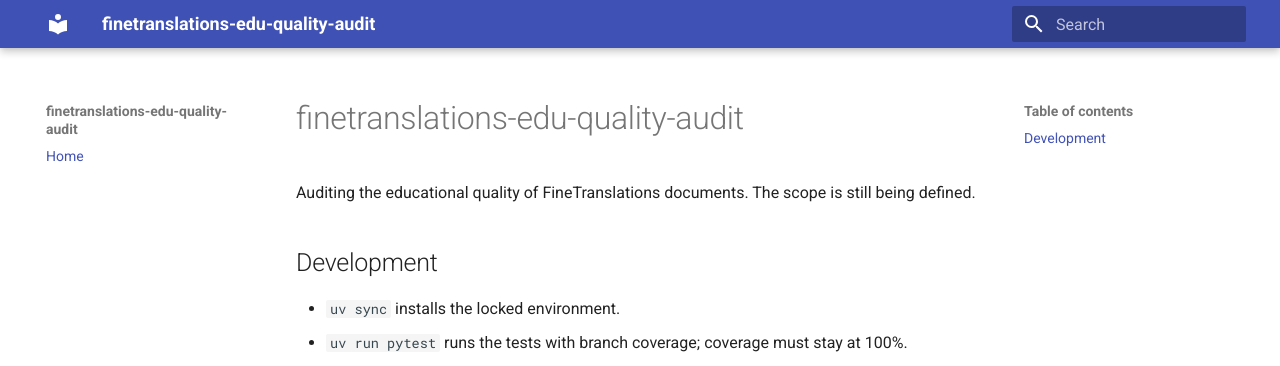
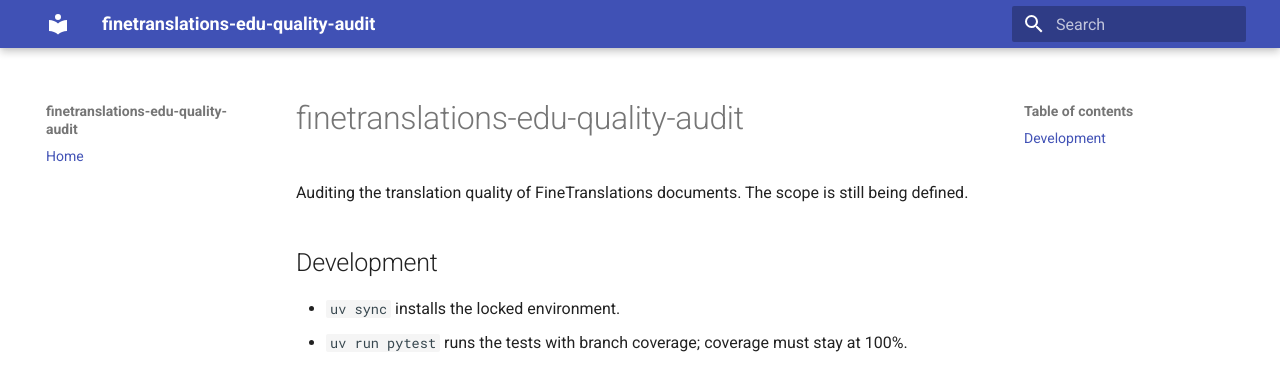
Before and after one commit to NoeFlandre/finetranslations-translation-quality-audit, an MkDocs documentation site: the page built from docs/index.md, in a window 1280 px wide. Shown: the top 366 px of the page. Built offline with MkDocs 1.6.1 and Material for MkDocs 9.7.7, drawn with Linux system fonts in a browser that asks for light colours.

Commit message:
Describe the project as a translation quality audit
The project audits translation quality, not educational quality; the wording in the package,
docs, README, and project metadata now says so.

Co-Authored-By: Claude Haiku 5.5 <noreply@anthropic.com>
Claude-Session: https://claude.ai/code/session_01N3MMvuu9WUWex6bMdNpW4L

```diff
--- a/docs/index.md
+++ b/docs/index.md
@@ -1,6 +1,6 @@
 # finetranslations-edu-quality-audit
 
-Auditing the educational quality of FineTranslations documents. The scope is still being defined.
+Auditing the translation quality of FineTranslations documents. The scope is still being defined.
 
 ## Development
 
--- a/edu_quality_audit/__init__.py
+++ b/edu_quality_audit/__init__.py
@@ -1,3 +1,3 @@
-"""Auditing the educational quality of FineTranslations documents."""
+"""Auditing the translation quality of FineTranslations documents."""
 
 __version__ = "0.1.0"
--- a/mkdocs.yml
+++ b/mkdocs.yml
@@ -1,5 +1,5 @@
 site_name: finetranslations-edu-quality-audit
-site_description: Auditing the educational quality of FineTranslations documents.
+site_description: Auditing the translation quality of FineTranslations documents.
 theme:
   name: material
 nav:
--- a/pyproject.toml
+++ b/pyproject.toml
@@ -1,7 +1,7 @@
 [project]
 name = "finetranslations-edu-quality-audit"
 version = "0.1.0"
-description = "Auditing the educational quality of FineTranslations documents."
+description = "Auditing the translation quality of FineTranslations documents."
 readme = "README.md"
 requires-python = ">=3.12"
 dependencies = []
```
Also changed, not shown: README.md (+1 -1 lines).
